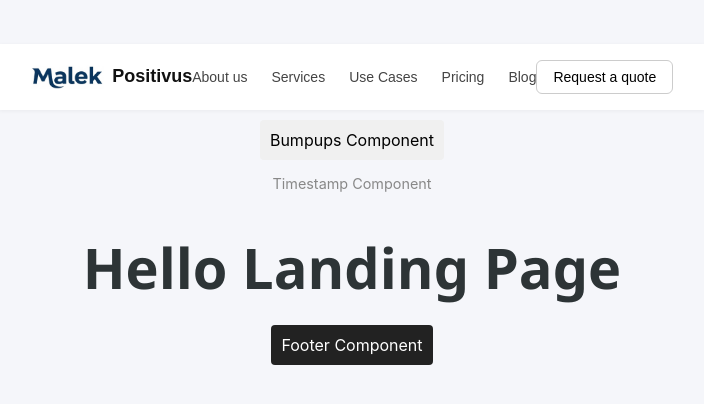
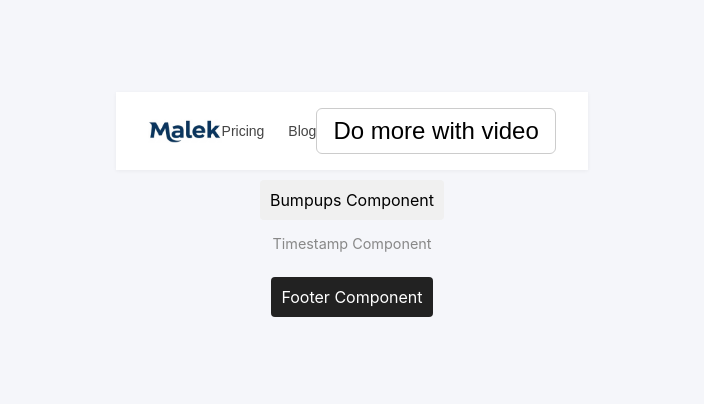
Before and after one commit to malekhamoud/myreactapp, a React (Create React App) app: page / in a window 1280 px wide. Shown: the part 196-600 px from the top of the page, without its empty margins (288-992 px from the left). Built offline with nearby package versions, Linux system fonts and the light colour scheme.

Commit message:
withlogo

```diff
--- a/src/unAuth/componnets/navpar.js
+++ b/src/unAuth/componnets/navpar.js
@@ -8,18 +8,16 @@ function Navpar() {
     <nav className="navbar">
       <div className="navbar-left">
         <img src={logo} alt="Logo" className="logo" />
-        <span className="brand-name">Positivus</span>
+
       </div>
 
       <ul className="navbar-menu">
-        <li className="menu-item">About us</li>
-        <li className="menu-item">Services</li>
-        <li className="menu-item">Use Cases</li>
+
         <li className="menu-item">Pricing</li>
         <li className="menu-item">Blog</li>
       </ul>
 
-      <button className="quote-button">Request a quote</button>
+      <button className="quote-button">Do more with video</button>
     </nav>
   );
 }
--- a/src/unAuth/landingpage.css
+++ b/src/unAuth/landingpage.css
@@ -5,14 +5,21 @@
   justify-content: center;
   min-height: 100vh;
   background: #f5f6fa;
-  width: 100vw;
+  width: 100%;
+  max-width: 1200px;
+  margin: 0 auto;
   box-sizing: border-box;
   padding: 0 2rem;
 }
 
 .landing-container h1 {
   color: #2d3436;
-  font-size: 3.5rem;
+  font-size: 5rem;
   font-family: 'Segoe UI', Tahoma, Geneva, Verdana, sans-serif;
-  margin: 2rem 0 0 0;
+  margin: 3rem 0 0 0;
+  font-weight: 700;
 }
+
+.landing-container p, .landing-container span, .landing-container button {
+  font-size: 1.5rem;
+}
--- a/src/unAuth/landingpage.js
+++ b/src/unAuth/landingpage.js
@@ -15,7 +15,6 @@ function LandingPage() {
       <Navpar />
       <Bumpups />
       <Timestamp />
-      <h1>Hello Landing Page</h1>
       <Footer />
     </div>
   );
```
